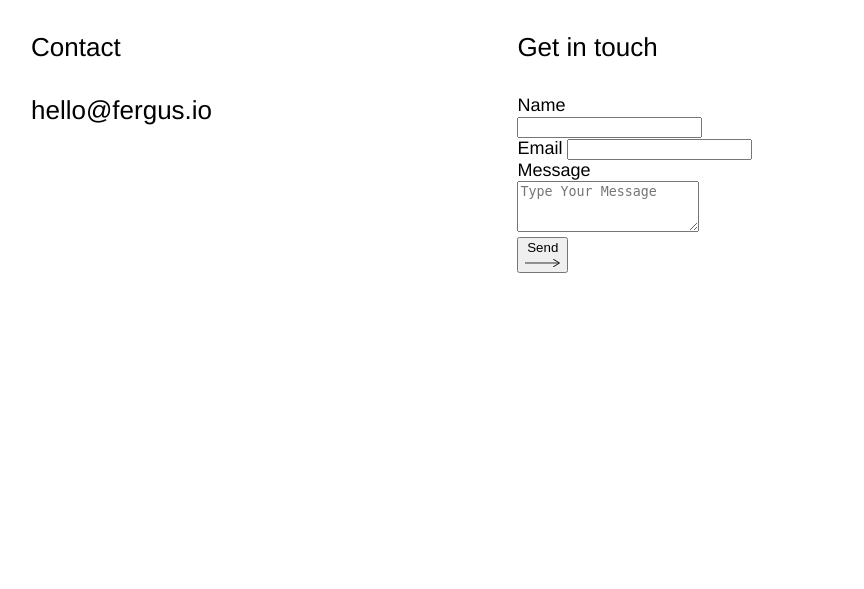
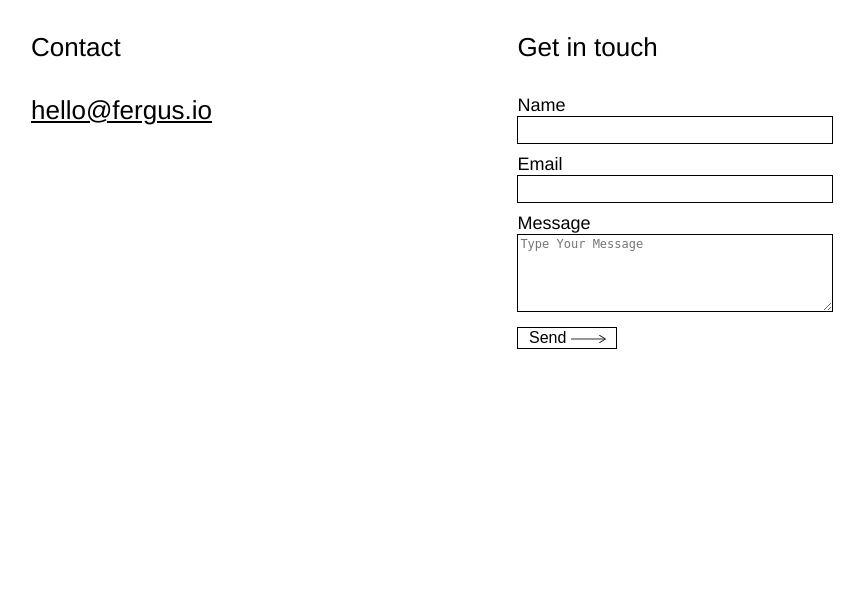
Before and after one commit to fergushaywood/personal-website, a PHP site: page /html/contact.html in a window 1280 px wide. Shown: the part 116-705 px from the top of the page, without its empty margins (1-865 px from the left). Run offline with PHP 8.4, Linux system fonts and the light colour scheme; some libraries are stand-ins or nearby versions; some web fonts are replaced.

Commit message:
Add files via upload

```diff
--- a/styles/styles.css
+++ b/styles/styles.css
@@ -9,7 +9,6 @@ position: relative;
     font-size: 18px;
     margin: 0px;
 }
-
 
 /*Universal Type Styles */
 h2 {
@@ -263,6 +262,11 @@ main {
     width: 30%;
 }
 
+#email {
+    cursor: pointer;
+    text-decoration: underline;
+}
+
 .right-container {
     display: flex;
     flex-direction: row;
@@ -275,10 +279,39 @@ main {
     padding-top: 62px;
     padding-left: 32px;
 }
-.test {
-    height: auto;
+input{
+    width: 100%;
+    height: 24px;
+    border: 1px solid black;
+    font-size: 12px;
+    margin-bottom: 10px;
 }
 
+textarea {
+    width: 100%;
+    height: 72px;
+    border: 1px solid black;
+    font-size: 12px;
+    margin-bottom: 10px;
+
+}
+button:hover {
+    font-style: italic;
+}
+
+button {
+    font-size: 16px;
+    background-color: white;
+    border: 1px solid black;
+    width: 100px;
+    cursor: pointer;
+}
+
+button img {
+    width: 35px;
+}
+
+/* Footer */
 footer {
     position: absolute;
     width: 100%;
@@ -349,7 +382,6 @@ footer {
 #marketing-images {
     visibility: hidden ;
 }
-
 #marketing-1 {
     position: absolute;
     float: right;
```
Lines whose indentation alone changed are shown as unchanged.
